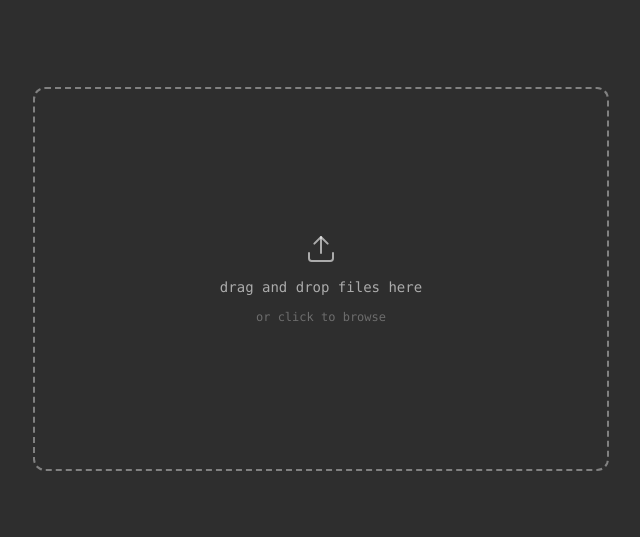
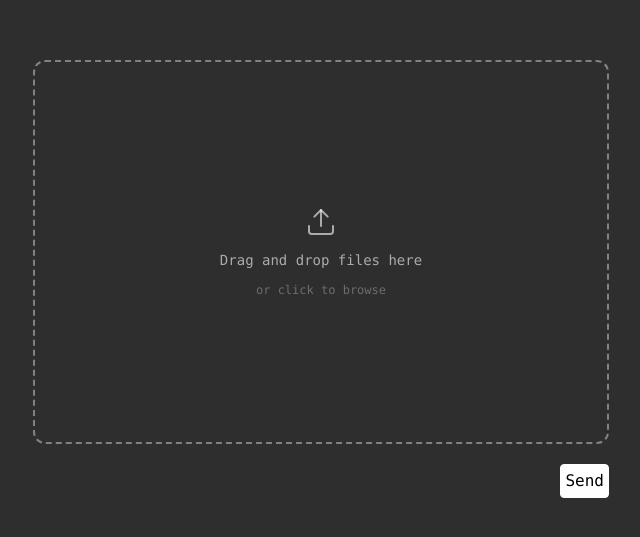
Before and after one commit to Asanay-1/object-storage, a React (Vite) app in the folder frontend/: page / in a window 1280 px wide. Shown: the part 121-658 px from the top of the page, without its empty margins (319-959 px from the left). Built offline with nearby package versions, Linux system fonts and the light colour scheme.

Commit message:
add bare button

```diff
--- a/frontend/src/App.tsx
+++ b/frontend/src/App.tsx
@@ -37,20 +37,26 @@ function App() {
   }
     return (
       <div className="min-h-screen flex items-center justify-center">
-        {/* drag and drop box */}
-        <section
+        <div className="flex-col">
+          {/* drag and drop box */}
+          <section
           onDragOver={handleDragOver}
           onDragLeave={handleDragLeave}
           onDrop={handleDrop}
-        className={`flex flex-col items-center justify-center w-xl h-96 border-2 border-dashed border-white/40 rounded-xl font-mono text-white/60 gap-3 cursor-pointer ${isDragging ? "border-white text-white bg-white/5" : "hover:border-white/70 hover:text-white/80"}  transition-colors`} onClick={handlePicker}>
+          className={`flex flex-col items-center justify-center w-xl h-96 border-2 border-dashed border-white/40 rounded-xl font-mono text-white/60 gap-3 cursor-pointer ${isDragging ? "border-white text-white bg-white/5" : "hover:border-white/70 hover:text-white/80"}  transition-colors`} onClick={handlePicker}>
           <svg xmlns="http://www.w3.org/2000/svg" width="32" height="32" viewBox="0 0 24 24" fill="none" stroke="currentColor" strokeWidth="1.5" strokeLinecap="round" strokeLinejoin="round">
             <path d="M21 15v4a2 2 0 0 1-2 2H5a2 2 0 0 1-2-2v-4" />
             <polyline points="17 8 12 3 7 8" />
             <line x1="12" y1="3" x2="12" y2="15" />
           </svg>
-          <p className="text-sm">drag and drop files here</p>
+          <p className="text-sm">Drag and drop files here</p>
           <p className="text-xs text-white/30">{fileName}</p>
         </section>
+        {/* send button */}
+        <div className="flex justify-end mt-2.5">
+          <button className="p-1 mt-2.5 border border-white rounded-sm bg-white hover:bg-gray-200 active:scale-95 font-mono">Send</button>
+        </div>
+        </div>
       </div>
     )
   }
```
